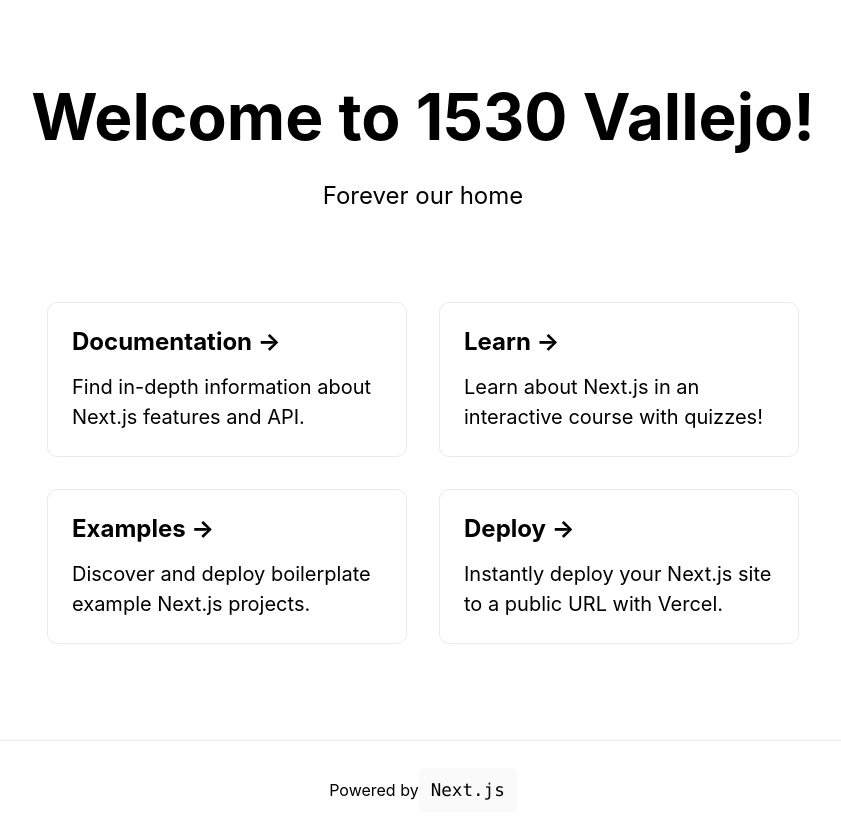
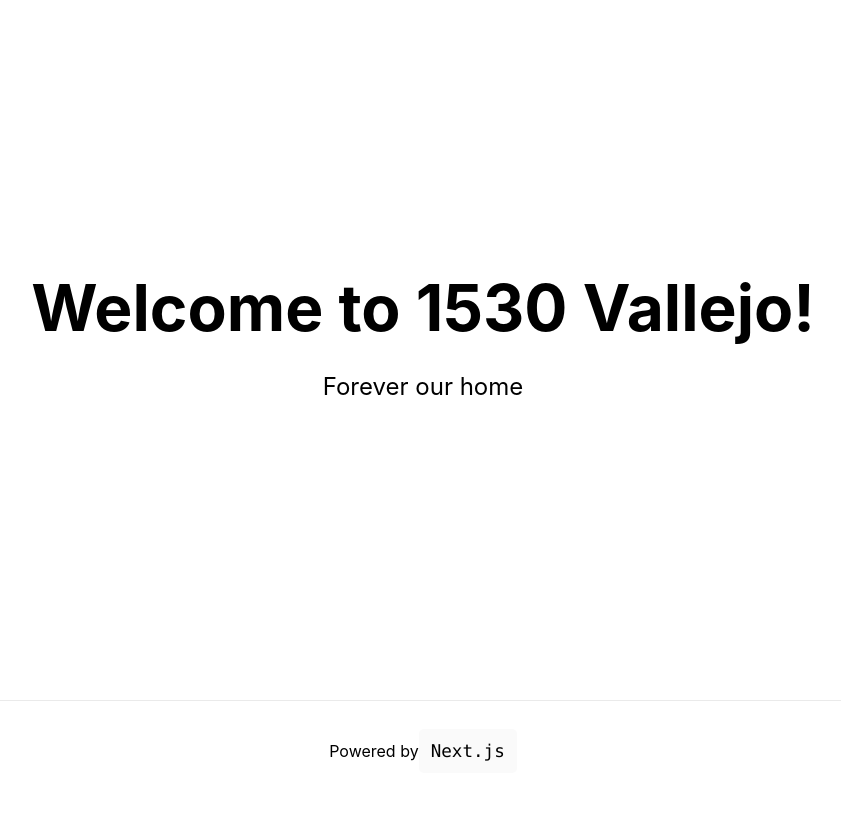
Before and after one commit to jasoncui/1530vallejo, a Next.js app: page / in a window 1280 px wide. Shown: the whole page, without its empty margins (217-1058 px from the left). After the commit the page ends 800 px from the top, so only its background shows below. Built offline with nearby package versions, Linux system fonts and the light colour scheme.

Commit message:
removed links

```diff
--- a/pages/index.js
+++ b/pages/index.js
@@ -14,7 +14,7 @@ export default function Home() {
 
         <p className={styles.description}>Forever our home</p>
 
-        <div className={styles.grid}>
+        {/* <div className={styles.grid}>
           <a href="https://nextjs.org/docs" className={styles.card}>
             <h3>Documentation &rarr;</h3>
             <p>Find in-depth information about Next.js features and API.</p>
@@ -42,7 +42,7 @@ export default function Home() {
               Instantly deploy your Next.js site to a public URL with Vercel.
             </p>
           </a>
-        </div>
+        </div> */}
       </main>
 
       <footer className={styles.footer}>
```
